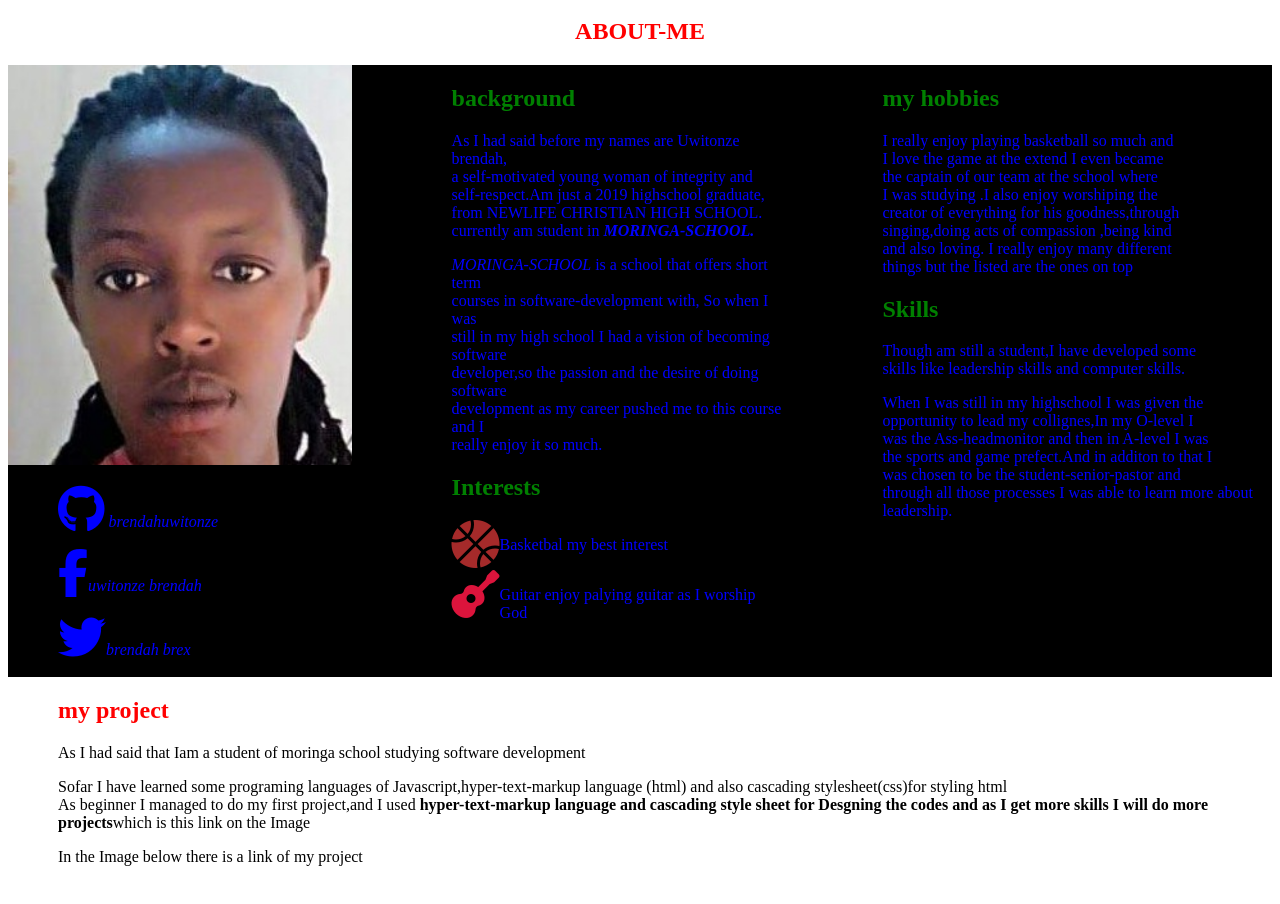
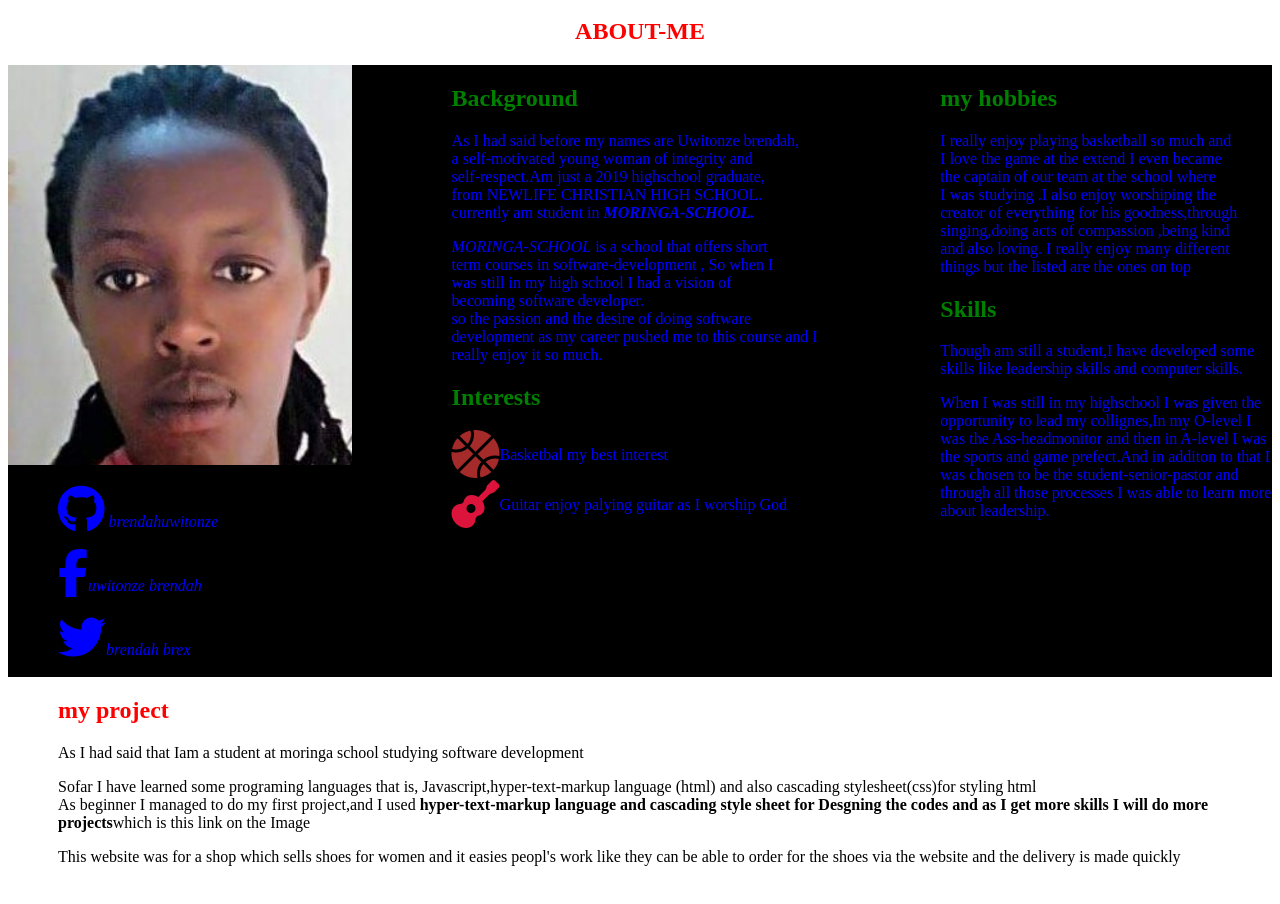
Before and after one commit to brendahuwitonze/portfolio-project, a plain HTML site: page index.html in a window 1280 px wide. Shown: the part 318-1222 px from the top of the page. Drawn offline with Linux system fonts and the light colour scheme.

```diff
--- a/index.html
+++ b/index.html
@@ -27,9 +27,9 @@
     <p><i class="fab fa-twitter fa-3x"></i><em>brendah brex</em></p>
     </div>
             <div class="my-bg">
-             <h2>background</h2>
+             <h2>Background</h2>
              <p>As I had said before my names are Uwitonze brendah,</br> a self-motivated young woman of integrity and </br>self-respect.Am just a 2019 highschool graduate, </br>from NEWLIFE CHRISTIAN HIGH SCHOOL. </br>currently am student in <strong><em>MORINGA-SCHOOL.</em></strong></P>
-             <P> <em>MORINGA-SCHOOL</em> is a school that offers short term </br>courses in software-development with, So when I was </br>still in my high school I had a vision of becoming software </br>developer,so the passion and the desire of doing software </br>development as my career pushed me to this course and I </br>really enjoy it so much.</p>
+             <P> <em>MORINGA-SCHOOL</em> is a school that offers short  </br>term courses in software-development , So when I </br>was still in my high school I had a vision of </br>becoming software developer.</br>so the passion and the desire of doing software </br>development as my career pushed me to this course and I really enjoy it so much.</p>
              <h2>Interests</h2>
              <div class="intr"><i class="fas fa-basketball-ball fa-3x"></i> <p>Basketbal my best interest</p></div>
              <div class="intr"><i class="fas fa-guitar fa-3x"></i><p>Guitar enjoy palying guitar as I worship God</p></div>
@@ -46,10 +46,10 @@
 <div class="pj">
      <section id="project">
     <h1>my project</h1>
-    <p>As I had said that Iam a student of moringa school studying software development</p>
-    <p>Sofar I have learned some programing languages of Javascript,hyper-text-markup language (html) and also cascading stylesheet(css)for styling html
+    <p>As I had said that Iam a student at moringa school studying software development</p>
+    <p>Sofar I have learned some programing languages that is, Javascript,hyper-text-markup language (html) and also cascading stylesheet(css)for styling html
 </br> As beginner I managed to do my first project,and I used <strong>hyper-text-markup language and cascading style sheet for Desgning the codes and as I get more skills I will do more projects</strong>which is this link on the Image</p>
-    <p>In the Image below there is a link of my project </p>
+    <p>This website was for a shop which sells shoes for women and it easies peopl's work like they can be able to order for the shoes via the website and the delivery is made quickly </p>
 <div class="pro"><img src="" alt=""></div>
 </div>
 </section>
```
Also changed, not shown: image/project1.png (added).
